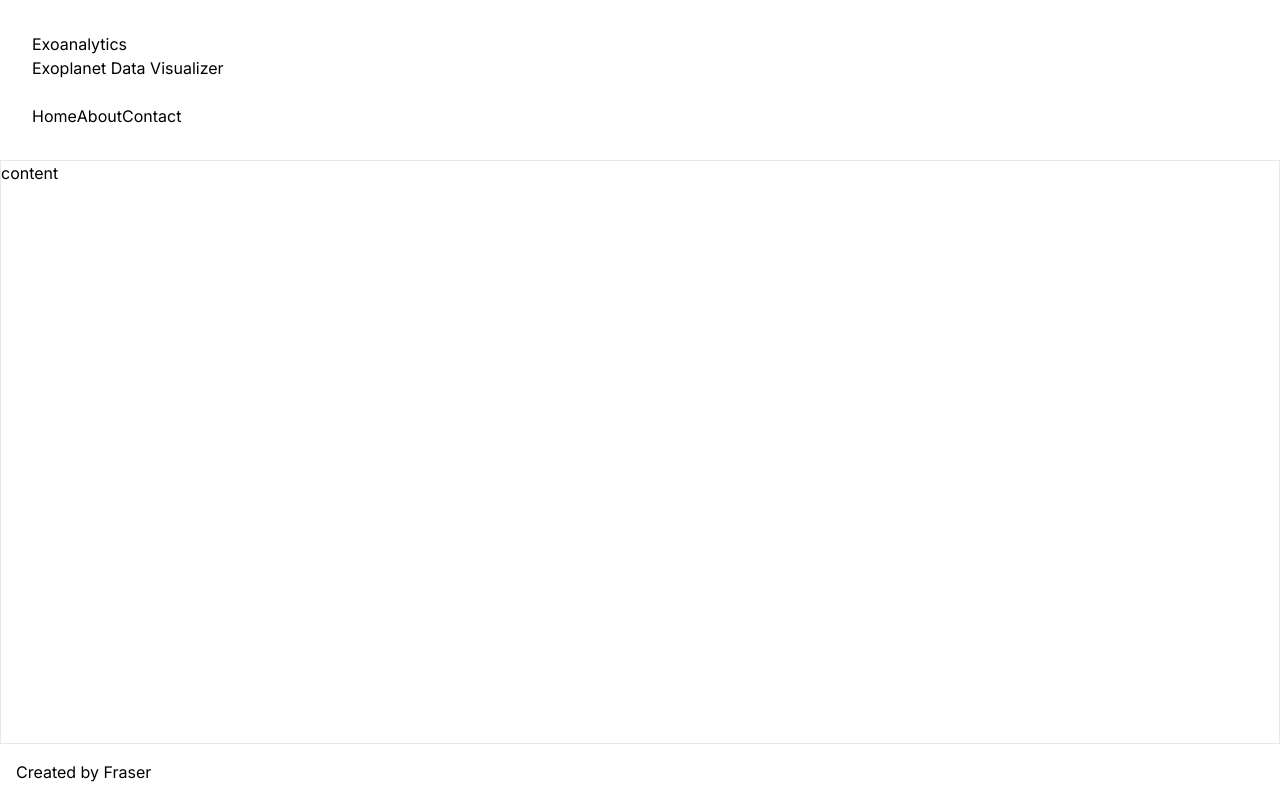
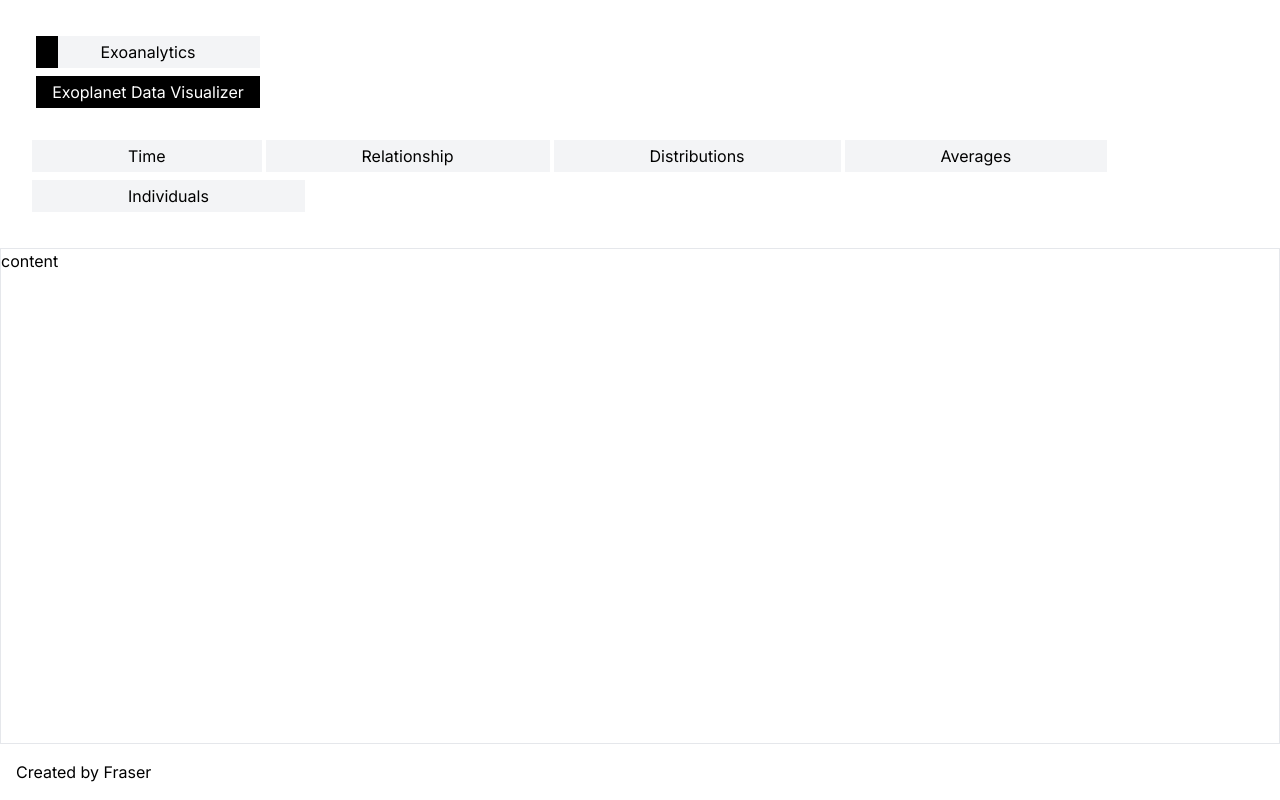
Before and after one commit to frayfray248/exoanalytics-v2, a Next.js app: page / in a window 1280 px wide. Built offline with nearby package versions, Linux system fonts and the light colour scheme.

Commit message:
Nav and Title

```diff
--- a/src/app/globals.css
+++ b/src/app/globals.css
@@ -6,3 +6,13 @@
 body {
     height: 100vh;
 }
+
+.title-side-block::before {
+    content: '';
+    position: absolute;
+    top: 0;
+    left: 0;
+    width: 10%;
+    height: 100%;
+    background-color: black;
+}
--- a/src/components/Header.tsx
+++ b/src/components/Header.tsx
@@ -2,24 +2,14 @@ import React from 'react'
 
 // components
 import Container from './shared/Container'
-import { FlexCol, FlexRow } from './shared/Flex'
+import Title from './Title'
+import Nav from './Nav'
 
 const Header = () => {
     return (
         <Container>
-            <Container>
-                <FlexCol>
-                    <h1>Exoanalytics</h1>
-                    <h2>Exoplanet Data Visualizer</h2>
-                </FlexCol>
-            </Container>
-            <Container>
-                <FlexRow>
-                    <a href='/'>Home</a>
-                    <a href='/about'>About</a>
-                    <a href='/contact'>Contact</a>
-                </FlexRow>
-            </Container>
+            <Title />
+            <Nav />
         </Container>
     )
 }
--- /dev/null
+++ b/src/components/Nav.tsx
@@ -0,0 +1,27 @@
+import React from 'react'
+
+// components
+import Container from './shared/Container'
+import { FlexRow } from './shared/Flex'
+
+const NavLink = ({ href, children } : { href : string, children : React.ReactNode}) => {
+    return (
+        <a className='border-1 px-24 mr-1 my-1 py-1 bg-gray-100' href={href}>{children}</a>
+    )
+}
+
+const Nav = () => {
+  return (
+    <Container>
+        <FlexRow>
+            <NavLink href='/'>Time</NavLink>
+            <NavLink href='/'>Relationship</NavLink>
+            <NavLink href='/'>Distributions</NavLink>
+            <NavLink href='/'>Averages</NavLink>
+            <NavLink href='/'>Individuals</NavLink>
+        </FlexRow>
+    </Container>
+  )
+}
+
+export default Nav
--- /dev/null
+++ b/src/components/Title.tsx
@@ -0,0 +1,19 @@
+import React from 'react'
+
+// components
+import Container from './shared/Container'
+import { FlexCol, FlexRow } from './shared/Flex'
+
+const Title = () => {
+    return (
+        <Container>
+            <FlexCol>
+                <h1 className='relative title-side-block bg-gray-100 w-56 p-1 m-1 text-center'>Exoanalytics</h1>
+                <h2 className=' bg-black p-1 m-1 w-56 text-center text-white'>Exoplanet Data Visualizer</h2>
+
+            </FlexCol>
+        </Container>
+    )
+}
+
+export default Title
--- a/src/components/shared/Flex.tsx
+++ b/src/components/shared/Flex.tsx
@@ -8,7 +8,7 @@ export const Flex = ({ children }: { children: React.ReactNode }) => {
 
 export const FlexRow = ({ children }: { children: React.ReactNode }) => {
     return (
-        <div className='flex flex-row'>{children}</div>
+        <div className='flex flex-row flex-wrap'>{children}</div>
     )
 }
 
```
